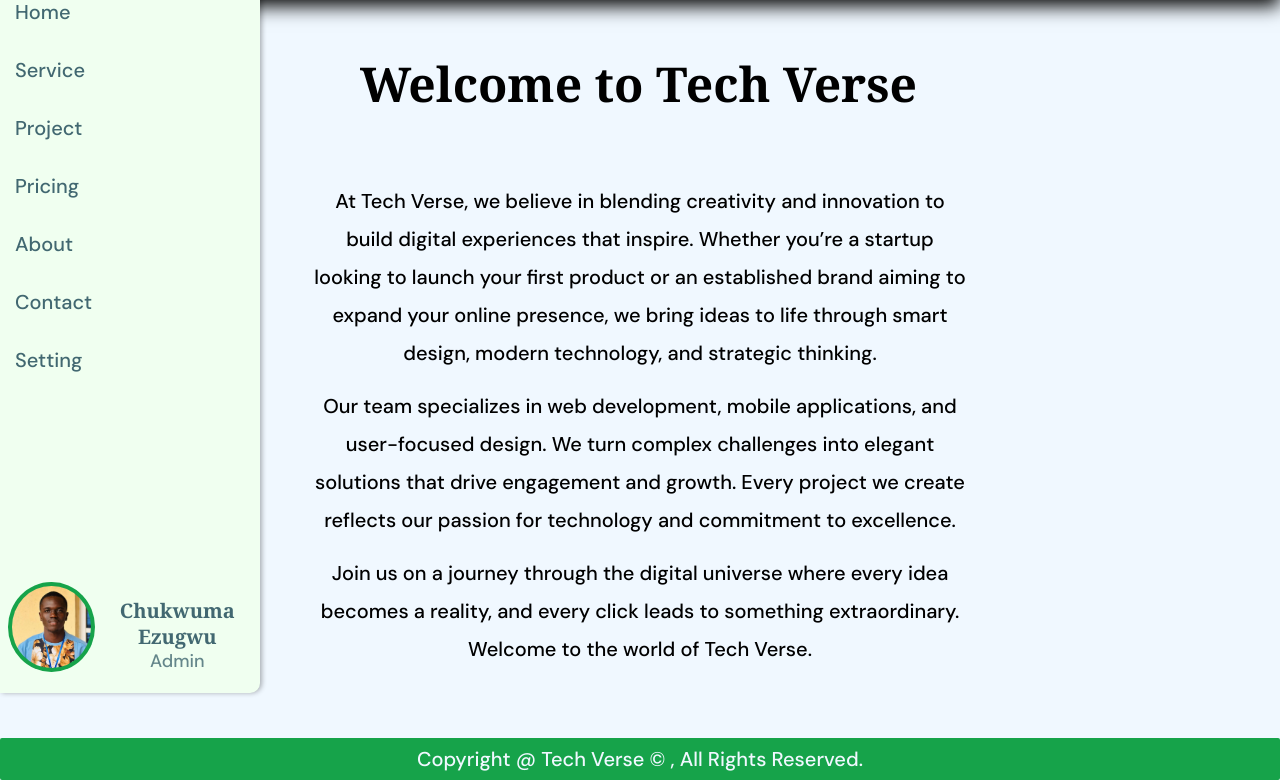
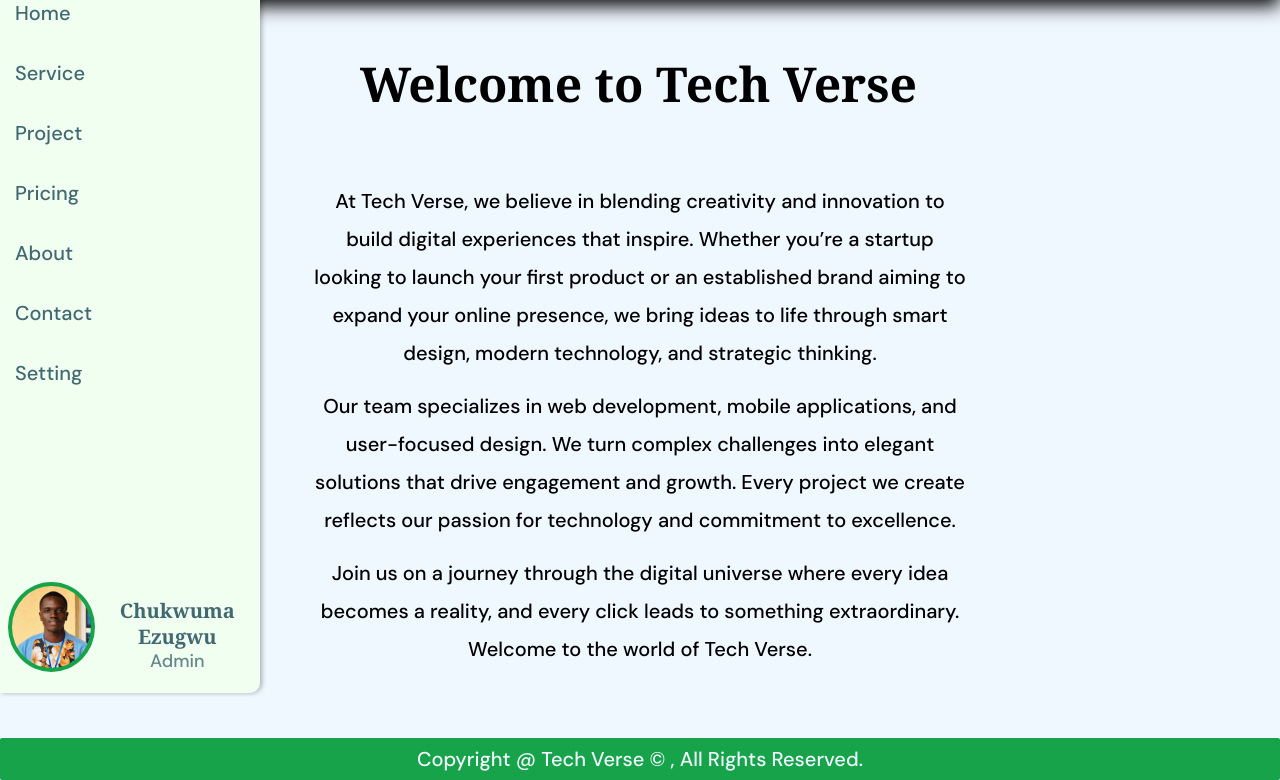
Before and after one commit to sunnyteck1/SideBar.Ass, a plain HTML site: page index.html in a window 1280 px wide. Both pictures are taken after a click on the element "filter_list". Shown: the part 107-887 px from the top of the page. Drawn offline with nearby package versions, Linux system fonts and the light colour scheme.

Commit message:
Update style.css
Update style.css

```diff
--- a/style.css
+++ b/style.css
@@ -132,12 +132,13 @@ header{
     }
 
     .links {
-        padding: 4px 15px;
+        padding: 5px 15px;
         color:#426871;
-        border-radius: 12px;
+        border-radius: 5px;
         text-decoration: none;
         transition: all 0.3s ease-out;
         display: block;
+        margin-bottom:20px
 
         &:hover {
             color:black;
```
